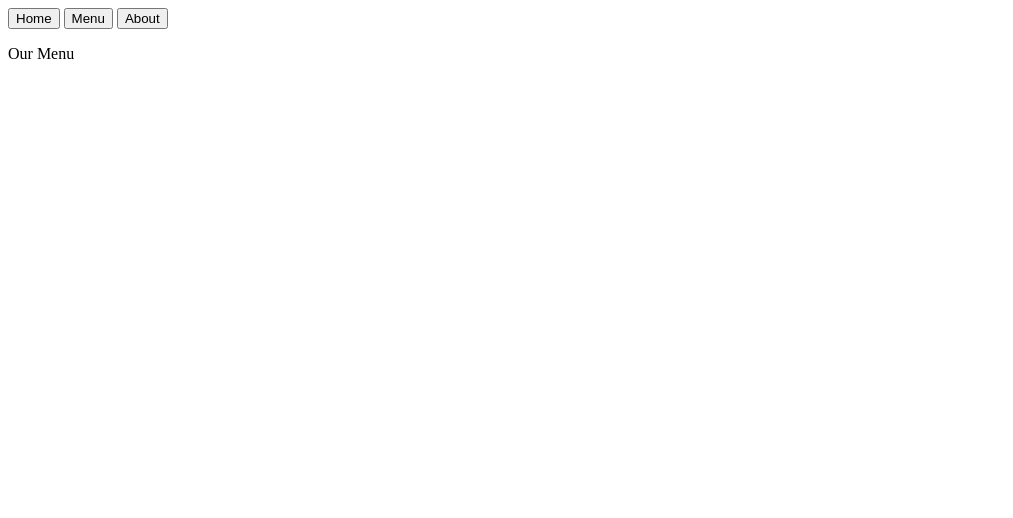
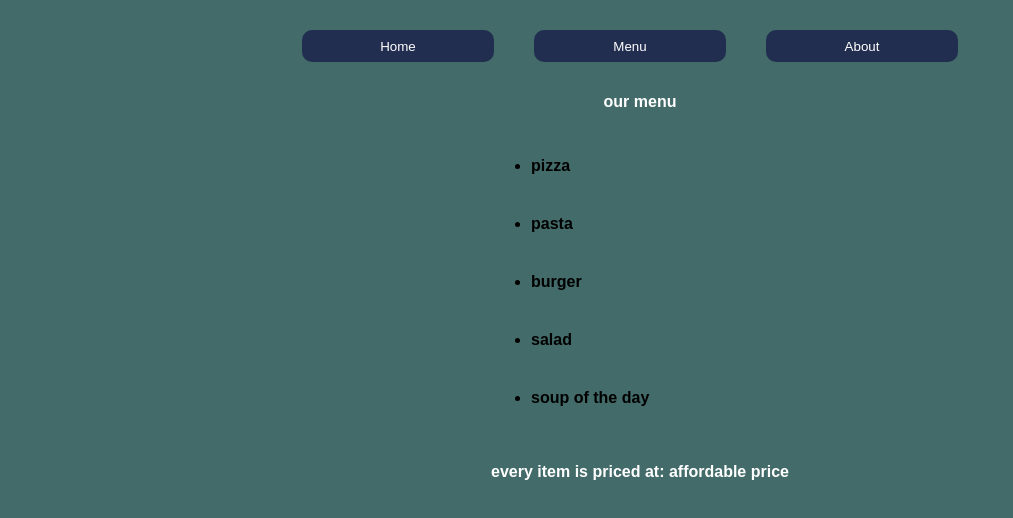
Before and after one commit to andreigarbo/odin-restaurant-manager, a website built with webpack: page src/template.html in a window 1280 px wide. Both pictures are taken after a click on the button "Menu". Shown: the whole page, without its empty margins (0-1013 px from the left). Built offline with nearby package versions, Linux system fonts and the light colour scheme; files whose address does not match are found by name; a web font is replaced by a local one.

Commit message:
finished

```diff
--- a/src/index.js
+++ b/src/index.js
@@ -1,11 +1,14 @@
 import { HomePage } from "./pages/homePage.js";
 import { MenuPage } from "./pages/menuPage.js";
 import { AboutPage } from "./pages/aboutPage.js";
+
+import "./styles/style.css";
 
 class Button {
     constructor(button, associatedPage) {
         this._contentDiv = document.getElementById("content");
         this._button = button;
+        this._button.classList.add("nav-button");
         this._associatedPage = associatedPage;
         this._button.addEventListener("click", () => {
             const renderedContent = associatedPage.renderContent();
--- a/src/pages/aboutPage.js
+++ b/src/pages/aboutPage.js
@@ -6,9 +6,37 @@ export class AboutPage {
 
     renderContent() {
         const content = document.createElement("div");
+
         const title = document.createElement("p");
-        title.textContent = "About us";
+        title.textContent = "about us";
+
+        const aboutUsPara = document.createElement("p");
+        aboutUsPara.textContent = "we are a vegan restaurant from city, founded in 2021 in vegan city. since our founding, we have been delivering excellence in the culinary arts at affordable prices and without any murder or torture involved.";
+
+        const contactUs = document.createElement("p");
+        contactUs.textContent = "contact us:";
+
+        const contactList = document.createElement("ul");
+        contactList.classList.add("contact-list");
+
+        const contactPhone = document.createElement("li");
+        contactPhone.textContent = "+3828285312";
+
+        const contactEmail = document.createElement("li");
+        contactEmail.textContent = "contact@thegreenfork.com";
+
+        const contactAddress = document.createElement("li");
+        contactAddress.textContent = "22 greene street, vegan city";
+
+        contactList.appendChild(contactPhone);
+        contactList.appendChild(contactEmail);
+        contactList.appendChild(contactAddress);
+
         content.appendChild(title);
+        content.appendChild(aboutUsPara);
+        content.appendChild(contactUs);
+        content.appendChild(contactList);
+
         return content;
     }
 }
--- a/src/pages/homePage.js
+++ b/src/pages/homePage.js
@@ -1,5 +1,7 @@
+import veganFoodJpg from "../assets/vegan-food.jpg"
 
 export class HomePage {
+
     constructor() {
 
     }
@@ -19,7 +21,7 @@ export class HomePage {
         bodyPara.classList.add("body-text");
 
         const fruitVegImage = document.createElement("img");
-        fruitVegImage.src = "./assets/vegan-food.jpg";
+        fruitVegImage.src = veganFoodJpg;
         fruitVegImage.alt = "A picture of fruits and vegetables";
 
         content.appendChild(titlePara);
--- a/src/pages/menuPage.js
+++ b/src/pages/menuPage.js
@@ -6,9 +6,29 @@ export class MenuPage {
 
     renderContent() {
         const content = document.createElement("div");
+
         const title = document.createElement("p");
-        title.textContent = "Our Menu";
+        title.textContent = "our menu";
+
+        const menuList = document.createElement("ul");
+        menuList.classList.add("menu-list");
+
+        const menuElementList = ["pizza", "pasta", "burger", "salad", "soup of the day"];
+
+        for (const menuItem of menuElementList) {
+            const menuItemElement = document.createElement("li");
+            menuItemElement.textContent = menuItem;
+            menuList.appendChild(menuItemElement);
+        }
+
+        const pricePara = document.createElement("p");
+        pricePara.textContent = "every item is priced at: affordable price";
+        pricePara.classList.add("price-para");
+
         content.appendChild(title);
+        content.appendChild(menuList);
+        content.appendChild(pricePara);
+
         return content;
     }
 }
--- /dev/null
+++ b/src/styles/style.css
@@ -0,0 +1,74 @@
+:root {
+    --pastel-pink: #FFC1CF;
+    --tea-green: #E8FFB7;
+    --mauve: #E2A0FF;
+    --light-cyan: #C4F5FC;
+    --aquamarine: #B7FFD8;
+
+    --space-indigo: #222E50;
+    --dark-slate-grey: #2A4849;
+    --muted-olive: #8BB174;
+    --pine-blue: #426B69;
+}
+
+body {
+    font-family: "Atkinson Hyperlegible Mono", sans-serif;
+    font-optical-sizing: auto;
+    font-weight: 800;
+    font-style: normal;
+    margin: 0;
+    padding-left: 25vw;
+    padding-right: 25vw;
+    border: 0;
+    display: flex;
+    flex-direction: column;
+    align-items: center;
+    justify-content: center;
+    background-color: var(--pine-blue);
+}
+
+
+p {
+    display: flex;
+    justify-content: center;
+    align-items: center;
+    padding-bottom: 30px;
+    color: white;
+}
+
+
+li {
+    padding-bottom: 40px;
+}
+
+img {
+    display: block;
+    margin: auto;
+}
+
+nav {
+    display: flex;
+    justify-content: center;
+}
+
+.nav-button {
+    margin: 30px 20px 15px 20px;
+    width: 15vw;
+    border-style: solid;
+    border-width: 0;
+    background-color: var(--space-indigo);
+    color: white;
+    border-radius: 10px;
+    height: 4vh;
+}
+
+.nav-button:first-of-type {
+    margin-left: 0;
+}
+
+.contact-list {
+    display: flex;
+    flex-direction: column;
+    align-items: flex-start;
+    padding-left: 10vw;
+}
--- a/src/template.html
+++ b/src/template.html
@@ -3,7 +3,10 @@
 <head>
     <meta charset="UTF-8">
     <meta name="viewport" content="width=device-width, initial-scale=1.0">
-    <title>Document</title>
+    <title>the green fork</title>
+    <link rel="preconnect" href="https://fonts.googleapis.com">
+    <link rel="preconnect" href="https://fonts.gstatic.com" crossorigin>
+    <link href="https://fonts.googleapis.com/css2?family=Atkinson+Hyperlegible+Mono:ital,wght@0,200;1,200&family=Montserrat:ital,wght@0,100..900;1,100..900&family=Open+Sans:ital,wght@0,300..800;1,300..800&display=swap" rel="stylesheet">
 </head>
 <body>
     <header>
--- a/webpack.config.js
+++ b/webpack.config.js
@@ -28,6 +28,10 @@ module.exports = {
                 test: /\.html$/i,
                 loader: "html-loader",
             },
+            {
+                test: /\.(png|svg|jpg|jpeg|gif)$/i,
+                type: "asset/resource",
+            }
         ]
     }
 };
```
Also changed, not shown: src/pages/page.js (deleted), 1 other file.
